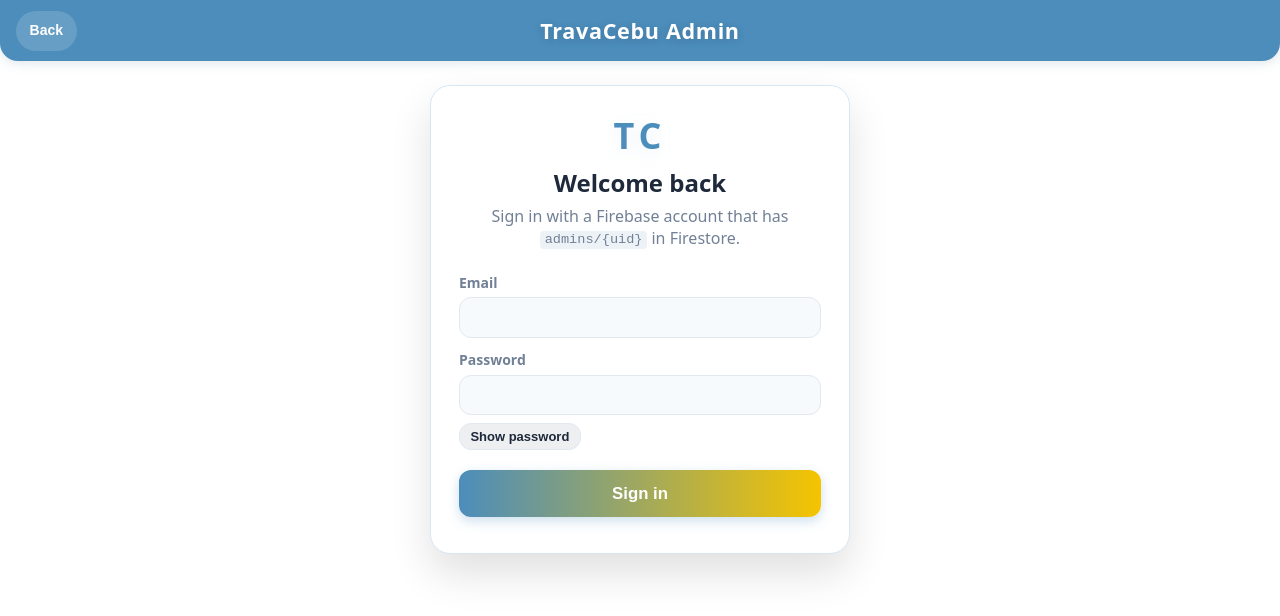
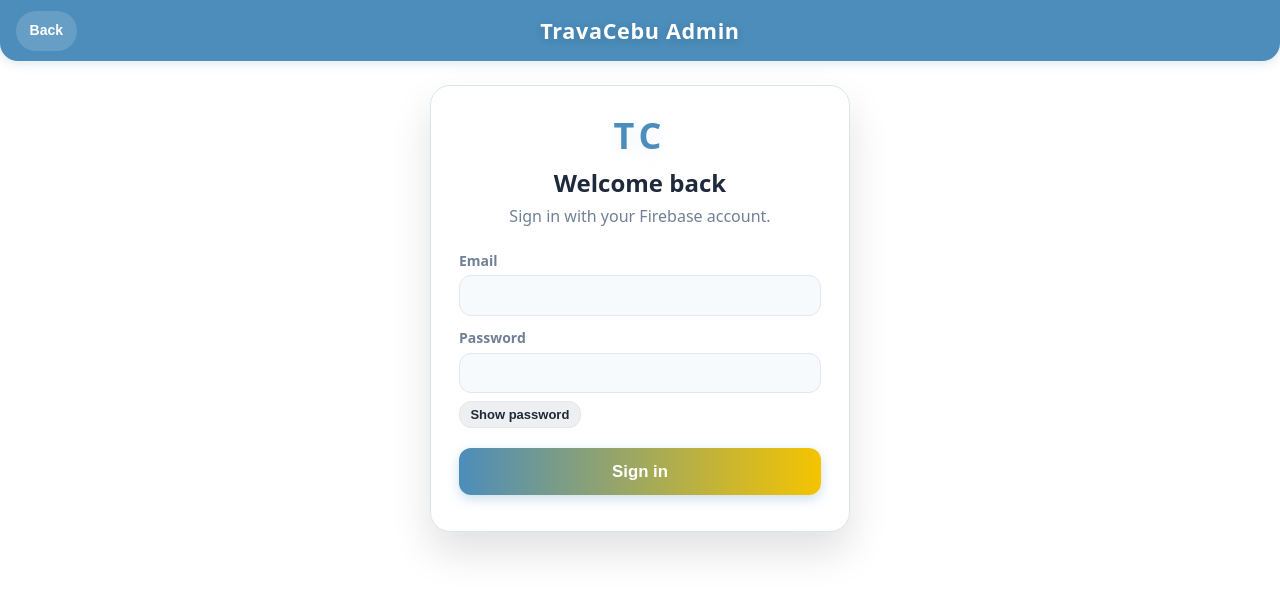
Before and after one commit to Draven-tech/TravaCebu, an Angular app: page /admin/login in a window 1280 px wide. Shown: the top 616 px of the page. Built offline with nearby package versions, Linux system fonts and the light colour scheme; no server answers.

Commit message:
Update login helper text

```diff
--- a/src/app/pages/login/login.component.html
+++ b/src/app/pages/login/login.component.html
@@ -10,7 +10,7 @@
     <div class="tc-login-logo" aria-hidden="true"><span class="tc-login-mark">TC</span></div>
     <div class="tc-login-welcome">
       <h2>Welcome back</h2>
-      <p>Sign in with a Firebase account that has <code>admins/{{ '{' }}uid{{ '}' }}</code> in Firestore.</p>
+      <p>Sign in with your Firebase account.</p>
     </div>
     @if (errorMsg) {
       <p class="error tc-login-err tc-login-err-visible" role="alert" aria-live="polite">{{ errorMsg }}</p>
```
